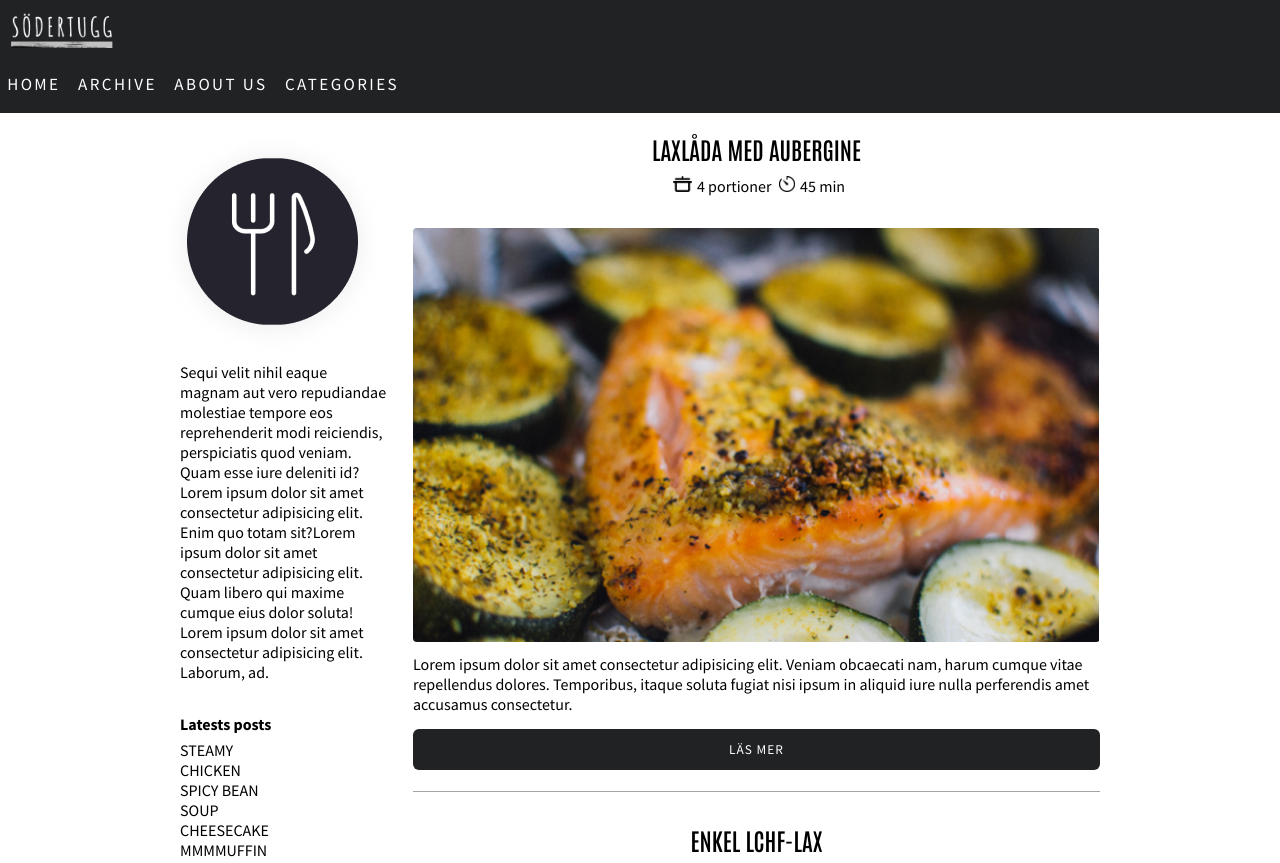
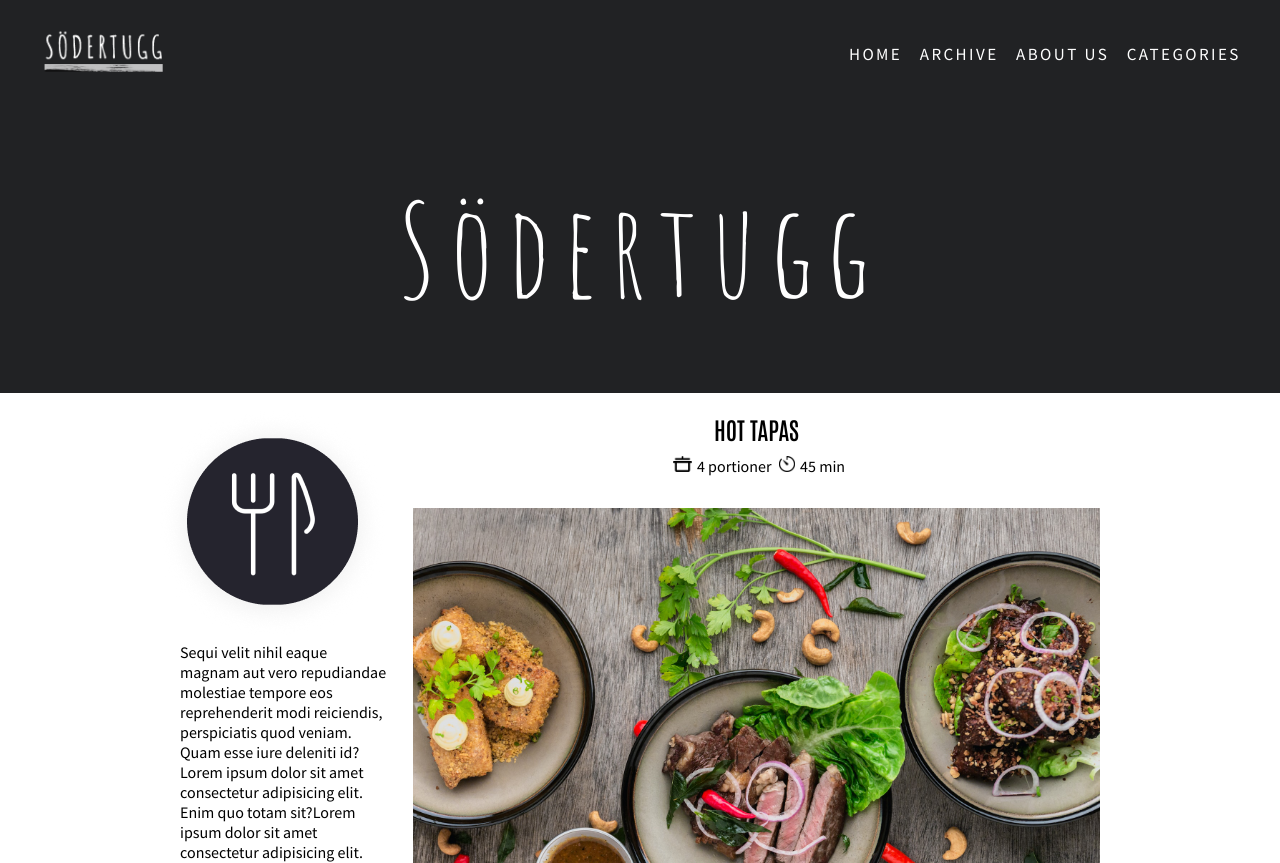
Before and after one commit to TildaL/gruppblogg, a plain HTML site: page index.html in a window 1280 px wide. Shown: the top 863 px of the page. Drawn offline with Linux system fonts and the light colour scheme.

Commit message:
Header and css clean-up part 1

```diff
--- a/index.html
+++ b/index.html
@@ -24,31 +24,30 @@
 <body>
     <div class="container-whole-page">
         <header>
-            <div>
-                <nav class="nav-container">
-                    <a class="nav-icon-link" href="index.html">
-                        <img class="nav-icon" src="images/sodertugg-logo.png"
+            <div class="container-nav">
+                <a class="nav-home-link" href="index.html">
+                    <h1 class="title-mobile">Södertugg</h1>
+                    <img class="nav-logo" src="images/sodertugg-logo.png"
                          alt="Rektangulär ikon med texten Södertugg">
                 </a>
-                    <div class="nav-list">
+                <nav class="nav-list">
                     <a class="nav-list-home" href="index.html">Home</a>
                     <a href="#">Archive</a>
                     <a href="about-us.html">About us</a>
                     <a class='nav-list-categories' href="#">Categories</a>
-                    </div>
                 </nav>
             </div>
-            <h1>Södertugg</h1>
+            <h1 class="title-desktop">Södertugg</h1>
         </header>
         <div class="container-main-and-aside">
             <main class="main">
                 <article>
-                    <h2 class="recipe-title">Laxlåda med aubergine</h2>
+                    <h2 class="recipe-title">Hot tapas</h2>
                     <p class="recipe-info">
                         <img class="recipe-icon" src="images/icon-pot.png">4 portioner
                         <img class="recipe-icon" src="images/icon-timer.png">45 min
                     </p>
-                    <img class="recipe-img" src="images/dish.png" alt="">
+                    <img class="recipe-img" src="images/lily-banse--YHSwy6uqvk-unsplash.jpg" alt="">
                     <p class="recipe-preview">Lorem ipsum dolor sit amet consectetur adipisicing elit. Veniam obcaecati
                         nam, harum cumque vitae repellendus dolores. Temporibus, itaque soluta fugiat nisi ipsum in
                         aliquid iure nulla perferendis amet accusamus consectetur.
@@ -61,7 +60,7 @@
                     <h2 class="recipe-title">Enkel LCHF-lax</h2>
                     <p class="recipe-info"><img class="recipe-icon" src="images/icon-pot.png">4 portioner <img
                             class="recipe-icon" src="images/icon-timer.png"> 45 min</p>
-                    <img class="recipe-img" src="images/salmon.png" alt="">
+                    <img class="recipe-img" src="images/ca-creative-bpPTlXWTOvg-unsplash.jpg" alt="">
                     <p class="recipe-preview">Lorem ipsum dolor sit amet consectetur adipisicing elit. Veniam obcaecati
                         nam, harum cumque vitae repellendus dolores. Temporibus, itaque soluta fugiat nisi ipsum in
                         aliquid iure nulla perferendis amet accusamus consectetur.</p>
--- a/style.css
+++ b/style.css
@@ -13,17 +13,17 @@ body {
     overflow-x: hidden;
 }
 
+
 /* --- Typography --- */
 
 h1 {
     font-family: 'Amatic SC', cursive;
     font-size: 8rem;
     letter-spacing: .1em;
-    color: #fff;
     font-weight: 400;
     text-align: center;
+    color: #fff;
     padding: 0.5em;
-    display: none;
 }
 
 h2,
@@ -32,16 +32,17 @@ h3 {
     text-transform: uppercase;
 }
 
-/* --- Layout --- */
-
-
 ul li {
     list-style-type: none;
 }
 
-img:not(.nav-icon) {
+
+/* --- Layout --- */
+
+/* img:not(.nav-logo) {
     border-radius: 4px;
 }
+ */
 
 /* Header */
 
@@ -49,9 +50,7 @@ header {
     background-color: #212224;
 }
 
-
-.nav-container {
-    background-color: #212224;
+.container-nav {
     display: flex;
     flex-direction: column;
     justify-content: space-between;
@@ -70,18 +69,29 @@ header {
     letter-spacing: .1em;
 }
 
-.nav-list-home {
+.title-mobile {
+    font-size: 2.5rem;
+    text-align: start;
+    padding: 7.6px;
+}
+
+.title-desktop {
     display: none;
 }
 
-.nav-icon {
-    width: 120px;
-    /* padding:.3em; */
+.nav-home-link {
+    text-decoration: none;
+    padding-top: .2em;
+    padding-left: .2em;
 }
 
-.nav-icon-link {
-    padding-top: .2em;
-    padding-left: .2em;
+.nav-logo {
+    width: 140px;
+    display: none;
+}
+
+.nav-list-home {
+    display: none;
 }
 
 /* Main */
@@ -209,6 +219,8 @@ ul h4 {
     display: flex;
     flex-direction: column;
     align-items: center;
+    border-bottom: 1px solid rgb(165, 163, 163);
+    padding-bottom: .5em;
 }
 
 .container-about-us h2,
@@ -256,6 +268,28 @@ ul h4 {
 /* Desktop version */
 
 @media (min-width: 650px) {
+    .container-nav {
+        flex-direction: row;
+        align-items: center;
+        padding-left: 2em;
+        padding-top: 1em;
+    }
+
+    .nav-list-home {
+        display: block;
+    }
+
+    .nav-logo {
+        display: block;
+    }
+    .nav-home-link h1 {
+        display: none;
+    }
+
+    .title-desktop {
+        display: block;
+    }
+
     .container-main-and-aside {
         display: grid;
         grid-template-columns: 2fr 8fr;
```
Also changed, not shown: about-us.html (+6 -7 lines), images/ca-creative-bpPTlXWTOvg-unsplash.jpg (added), images/lily-banse--YHSwy6uqvk-unsplash.jpg (added), 1 other file. Lines whose indentation alone changed are shown as unchanged.
